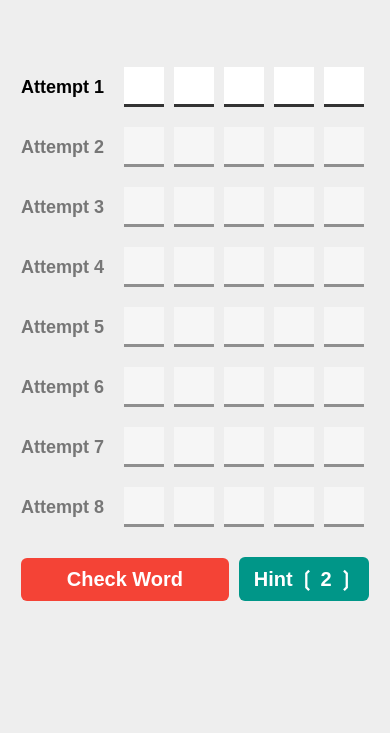
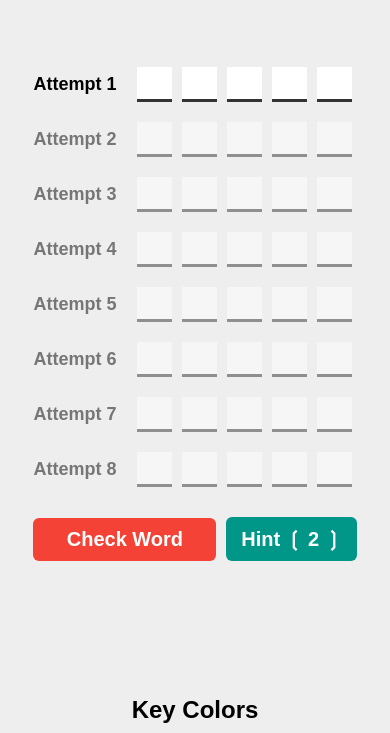
Before and after one commit to abdulaziz-M895/Guess-the-Word-Game, a plain HTML site: page index.html in a window 390 px wide. Both pictures are taken after a click on the button "Easy". Shown: the part 80-813 px from the top of the page. Drawn offline with Linux system fonts and the light colour scheme.

Commit message:
Update main.css

```diff
--- a/main.css
+++ b/main.css
@@ -197,14 +197,20 @@ footer a {
     align-items: center;
     gap: 20px;
   }
+  .one {
+    display: block;
+  }
+  .two {
+    display: none;
+  }
 }
 @media (max-width: 767px) {
   .game-area .inputs > div span {
     font-size: 18px;
   }
   .game-area .inputs input {
-    width: 40px;
-    height: 40px;
+    width: 35px;
+    height: 35px;
     font-size: 35px;
   }
   .control {
@@ -214,10 +220,4 @@ footer a {
     font-size: 20px;
     padding: 10px 15px;
   }
-  .one {
-    display: block;
-  }
-  .two {
-    display: none;
-  }
 }
```
